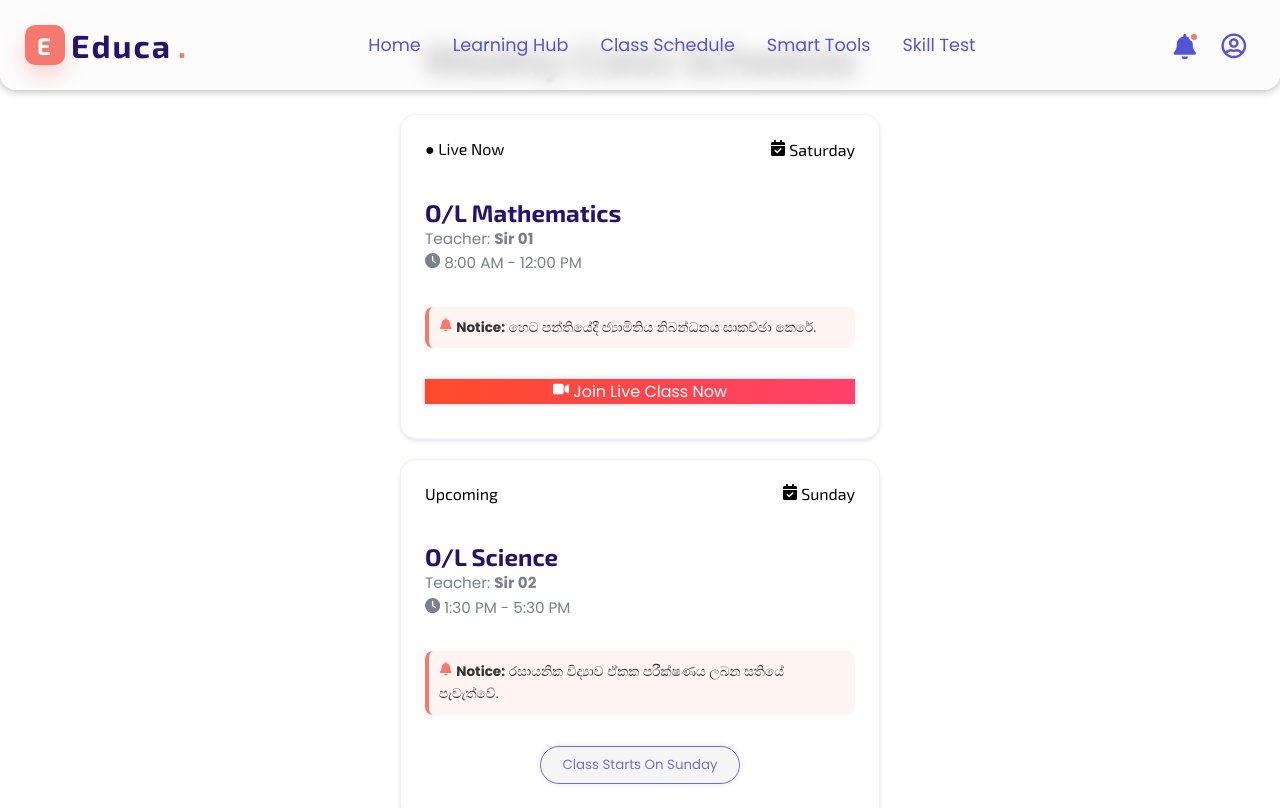
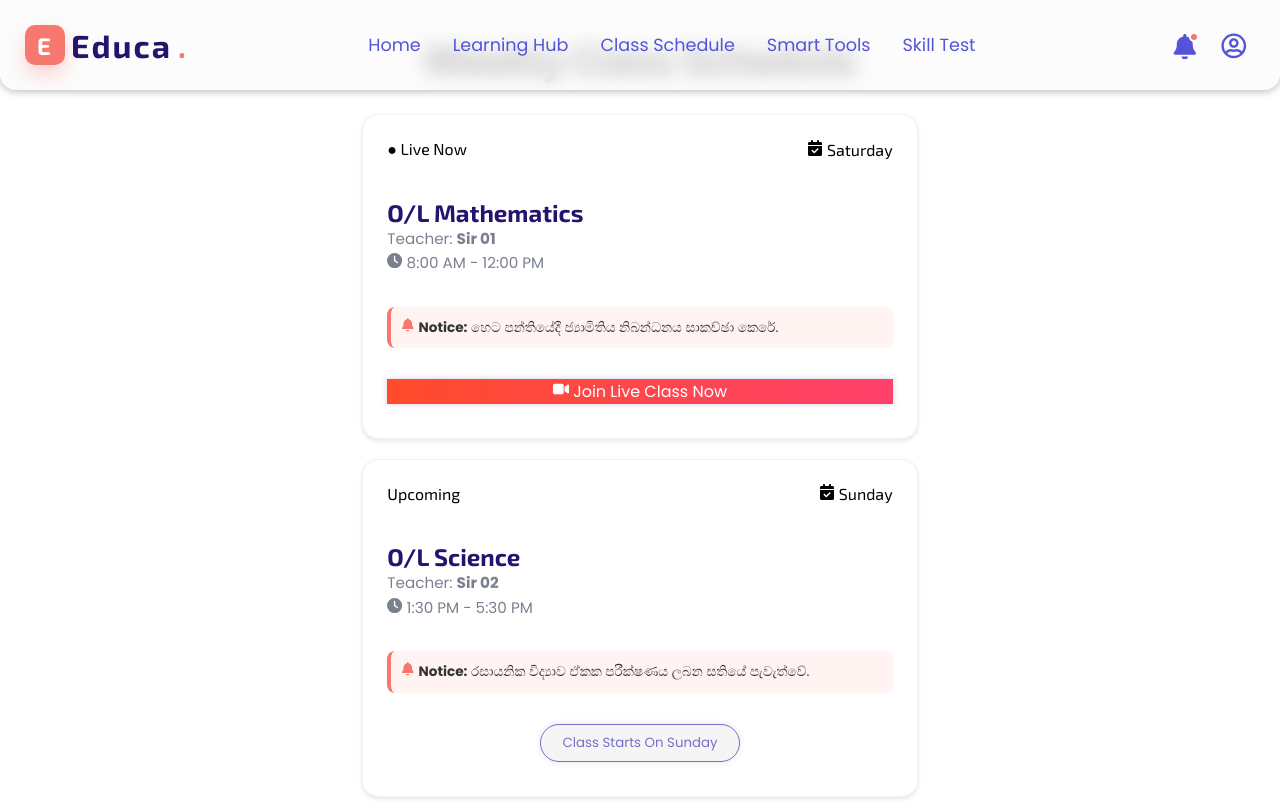
Before and after one commit to lakshan-beast/Educa-OL-Learning-Platform, a React (Vite) app: page /classes-details in a window 1280 px wide. Shown: the top 808 px of the page. Built offline with nearby package versions, Linux system fonts and the light colour scheme.

Commit message:
Rename system-container to class-container for improved clarity in ClassesDetails component

```diff
--- a/src/pages/ClassesDetails.jsx
+++ b/src/pages/ClassesDetails.jsx
@@ -38,7 +38,7 @@ const Classes = () => {
 
   return (
     <section className="classes-section" id="classes">
-      <div className="system-container">
+      <div className="class-container">
         <h2 style={{ textAlign: "center" }}>
           Weekly <span>Class Schedule</span>
         </h2>
```
